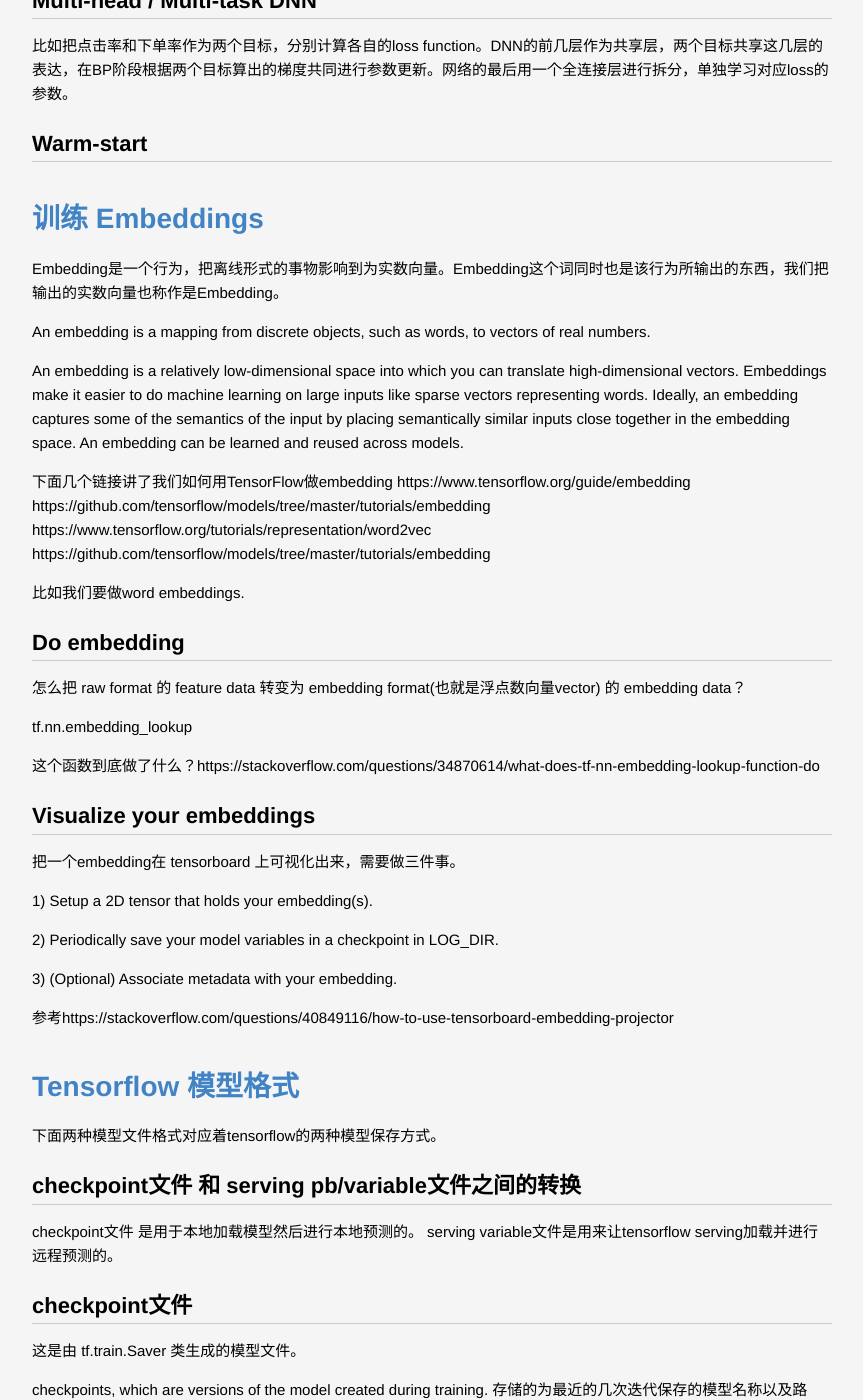
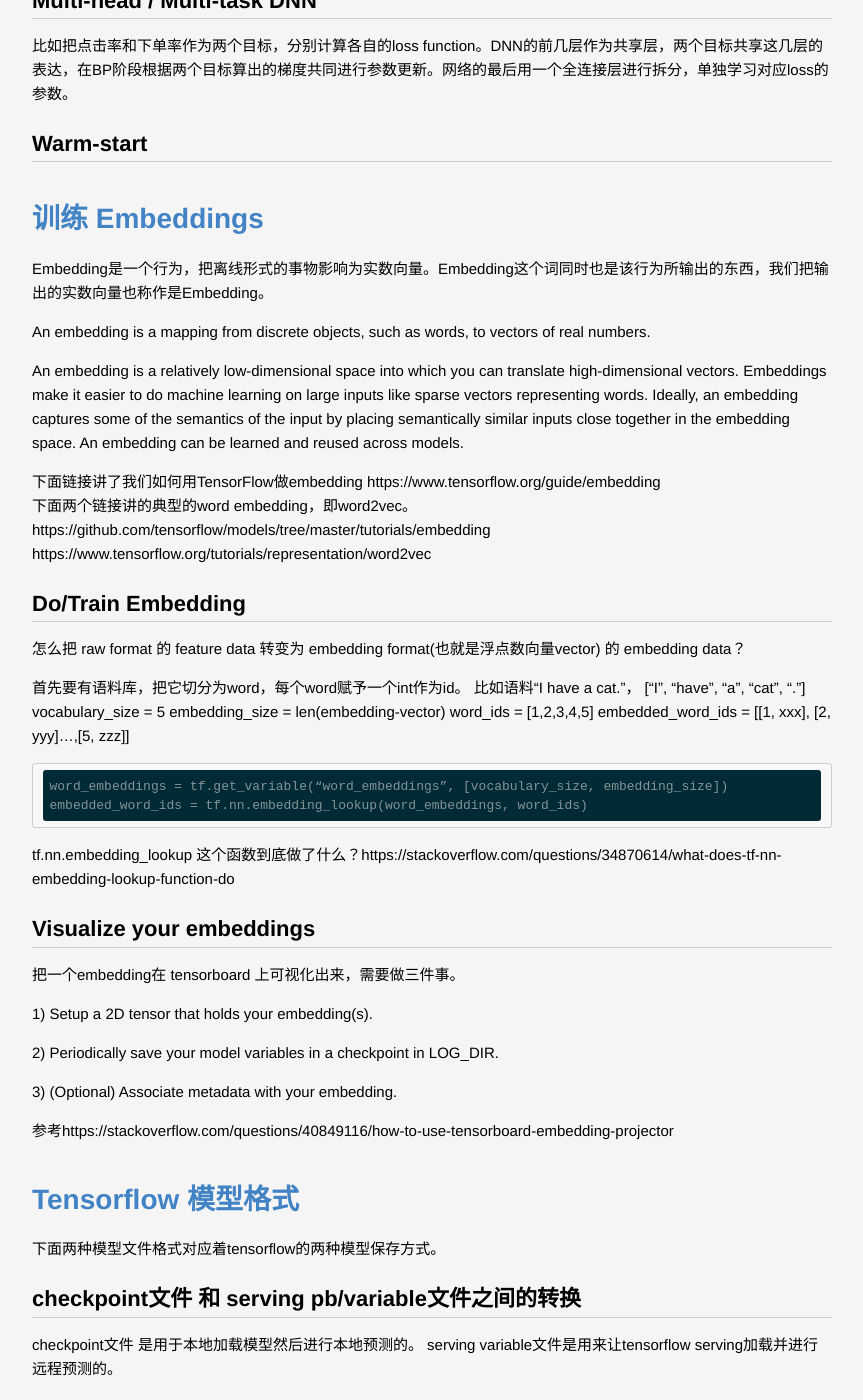
Before and after one commit to lucky521/blog, a Jekyll site: the page built from _posts/ml/2017-10-26-tensorflow.markdown, in a window 1280 px wide and 1400 px high, scrolled down 10921 px. Shown: the whole window, without its empty margins (208-1071 px from the left). Built offline with Jekyll 4.4.1, drawn with Linux system fonts in a browser that asks for light colours; some of the changed text lies outside the part shown.

Commit message:
update blog

````diff
--- a/_posts/ml/2017-10-26-tensorflow.markdown
+++ b/_posts/ml/2017-10-26-tensorflow.markdown
@@ -462,27 +462,40 @@ https://github.com/tensorflow/models
 
 # 训练 Embeddings
 
-Embedding是一个行为，把离线形式的事物影响到为实数向量。Embedding这个词同时也是该行为所输出的东西，我们把输出的实数向量也称作是Embedding。
+Embedding是一个行为，把离线形式的事物影响为实数向量。Embedding这个词同时也是该行为所输出的东西，我们把输出的实数向量也称作是Embedding。
 
 An embedding is a mapping from discrete objects, such as words, to vectors of real numbers.
 
-An embedding is a relatively low-dimensional space into which you can translate high-dimensional vectors. Embeddings make it easier to do machine learning on large inputs like sparse vectors representing words. Ideally, an embedding captures some of the semantics of the input by placing semantically similar inputs close together in the embedding space. An embedding can be learned and reused across models.
+An embedding is a relatively low-dimensional space into which you can translate high-dimensional vectors. Embeddings make it easier to do machine learning on large inputs like sparse vectors representing words. Ideally, an embedding captures some of the semantics of the input by placing semantically similar inputs close together in the embedding space.
+An embedding can be learned and reused across models.
 
-下面几个链接讲了我们如何用TensorFlow做embedding
+下面链接讲了我们如何用TensorFlow做embedding
 https://www.tensorflow.org/guide/embedding
+下面两个链接讲的典型的word embedding，即word2vec。
 https://github.com/tensorflow/models/tree/master/tutorials/embedding
 https://www.tensorflow.org/tutorials/representation/word2vec
-https://github.com/tensorflow/models/tree/master/tutorials/embedding
 
-比如我们要做word embeddings.
 
-## Do embedding
+## Do/Train Embedding
 
 怎么把 raw format 的 feature data 转变为 embedding format(也就是浮点数向量vector<float>) 的 embedding data？
 
-tf.nn.embedding_lookup
+首先要有语料库，把它切分为word，每个word赋予一个int作为id。
+比如语料“I have a cat.”，
+[“I”, “have”, “a”, “cat”, “.”]
+vocabulary_size = 5
+embedding_size = len(embedding-vector)
+word_ids = [1,2,3,4,5]
+embedded_word_ids = [[1, xxx], [2, yyy]...,[5, zzz]]
+```
+word_embeddings = tf.get_variable(“word_embeddings”, [vocabulary_size, embedding_size])
+embedded_word_ids = tf.nn.embedding_lookup(word_embeddings, word_ids)
+```
 
-这个函数到底做了什么？https://stackoverflow.com/questions/34870614/what-does-tf-nn-embedding-lookup-function-do
+
+tf.nn.embedding_lookup 这个函数到底做了什么？https://stackoverflow.com/questions/34870614/what-does-tf-nn-embedding-lookup-function-do
+
+
 
 
 ## Visualize your embeddings
--- a/_posts/tech/2018-02-23-search-tech.markdown
+++ b/_posts/tech/2018-02-23-search-tech.markdown
@@ -190,7 +190,6 @@ EdgeRank用来给一个用户的新鲜事流进行排序。计算公式为
 有些情况下，直接设计一个打分的公式算法不太现实。这时就可以借助机器学习方法来拟合一个从考虑因素到目标分数的函数。一般叫做Learn to Rank，通过训练数据来学出一个排序算法（排序模型）来。
 
 
-
 ### RankNet
 
 RankNet算法是一种复杂度为 O(n) 但是属于pair-wise方法的算法。它是基于模型的算法，可以是网络模型也可以是其他模型。
@@ -213,7 +212,6 @@ LambdaRank是一个经验算法，它不是通过显示定义损失函数再求
 https://www.cnblogs.com/bentuwuying/p/6690836.html
 
 http://citeseerx.ist.psu.edu/viewdoc/download?doi=10.1.1.180.634&rep=rep1&type=pdf
-
 
 
 ### LambdaMART
@@ -282,6 +280,10 @@ https://sourceforge.net/p/lemur/wiki/RankLib/
 
 
 
+
+
+
+
 # References
 
 电商搜索引擎的架构设计和性能优化 http://www.csdn.net/article/2015-10-29/2826086
````
Also changed, not shown: _posts/ml/2018-07-31-optimization-method.markdown (+11 -1 lines), _posts/ml/2019-02-04-Famous-Model.markdown (added, +40 -0 lines).
